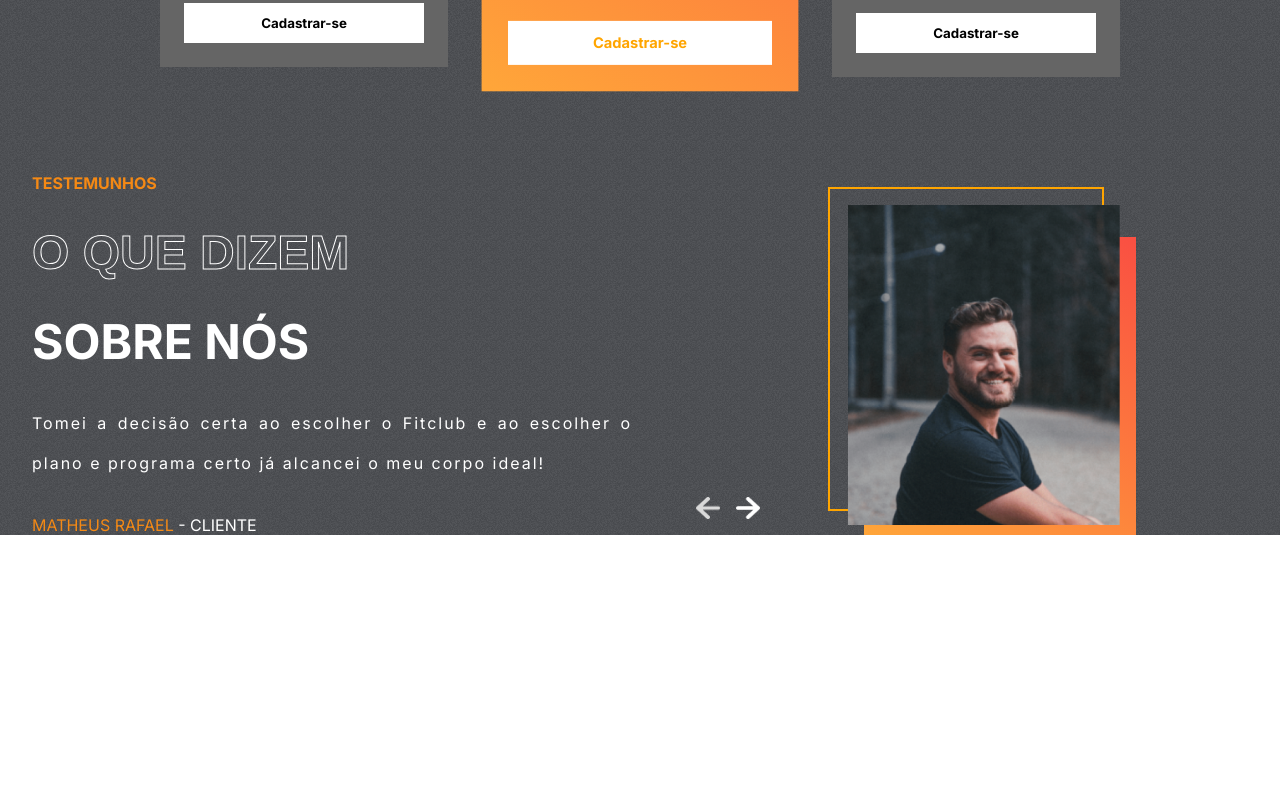
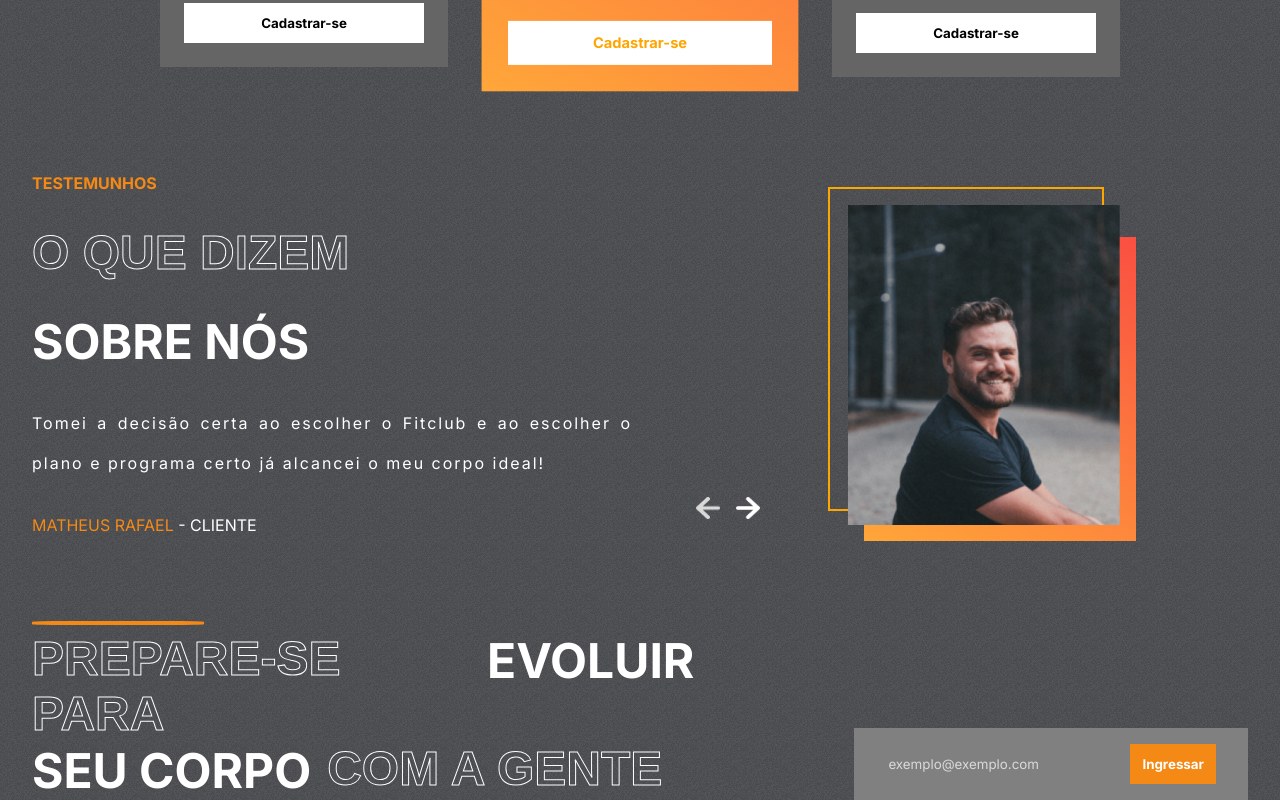
Before and after one commit to gabrielolisilva/projeto-dashboard-react, a React (Create React App) app: page / in a window 1280 px wide. Shown: the part 2451-3251 px from the top of the page. Before the commit the page ends 2986 px from the top, so only its background shows below. Built offline with nearby package versions, Linux system fonts and the light colour scheme.

Commit message:
Join section

```diff
--- a/src/App.js
+++ b/src/App.js
@@ -4,6 +4,7 @@ import Programs from "./components/Programs/Programs";
 import Reasons from "./components/Reasons/Reasons";
 import Plans from "./components/Plans/Plans";
 import Testimonials from "./components/Testimonials/Testimonials";
+import Join from "./components/Join/Join";
 
 function App() {
   return (
@@ -13,6 +14,7 @@ function App() {
       <Reasons />
       <Plans />
       <Testimonials />
+      <Join />
     </div>
   );
 }
--- /dev/null
+++ b/src/components/Join/Join.css
@@ -0,0 +1,55 @@
+.Join {
+  display: flex;
+  padding: 0 2rem;
+  gap: 10rem;
+}
+
+.left-j {
+  color: white;
+  font-size: 3rem;
+  font-weight: bold;
+  text-transform: uppercase;
+  position: relative;
+}
+
+.left-j > hr {
+  position: absolute;
+  width: 10.5rem;
+  border: 2px solid var(--orange);
+  border-radius: 20%;
+  margin: -10px 0;
+}
+
+.left-j > div {
+  display: flex;
+  gap: 1rem;
+}
+
+.right-j {
+  display: flex;
+  justify-content: center;
+  align-items: flex-end;
+}
+
+.email-container {
+  display: flex;
+  gap: 3rem;
+  background-color: gray;
+  padding: 1rem 2rem;
+}
+
+.email-container > input {
+  background-color: transparent;
+  border: none;
+  outline: none;
+  color: var(--lightgray);
+}
+
+::placeholder {
+  color: var(--lightgray);
+}
+
+.btn-j {
+  background-color: var(--orange);
+  color: white;
+}
--- /dev/null
+++ b/src/components/Join/Join.jsx
@@ -0,0 +1,55 @@
+import React, { useRef } from "react";
+import "./Join.css";
+import emailjs from "@emailjs/browser";
+
+const Join = () => {
+  const form = useRef();
+
+  const sendEmail = (e) => {
+    e.preventDefault();
+
+    emailjs
+      .sendForm(
+        "YOUR_SERVICE_ID",
+        "YOUR_TEMPLATE_ID",
+        form.current,
+        "YOUR_PUBLIC_KEY"
+      )
+      .then(
+        (result) => {
+          console.log(result.text);
+        },
+        (error) => {
+          console.log(error.text);
+        }
+      );
+  };
+
+  return (
+    <div className="Join" id="join-us">
+      <div className="left-j">
+        <hr />
+        <div>
+          <span className="stroke-text">Prepare-se para </span>
+          <span>Evoluir</span>
+        </div>
+        <div>
+          <span>Seu corpo </span>
+          <span className="stroke-text">Com a gente</span>
+        </div>
+      </div>
+      <div className="right-j">
+        <form ref={form} className="email-container" onSubmit={sendEmail}>
+          <input
+            type="email"
+            name="user_email"
+            placeholder="exemplo@exemplo.com"
+          />
+          <button className="btn btn-j">Ingressar</button>
+        </form>
+      </div>
+    </div>
+  );
+};
+
+export default Join;
```
